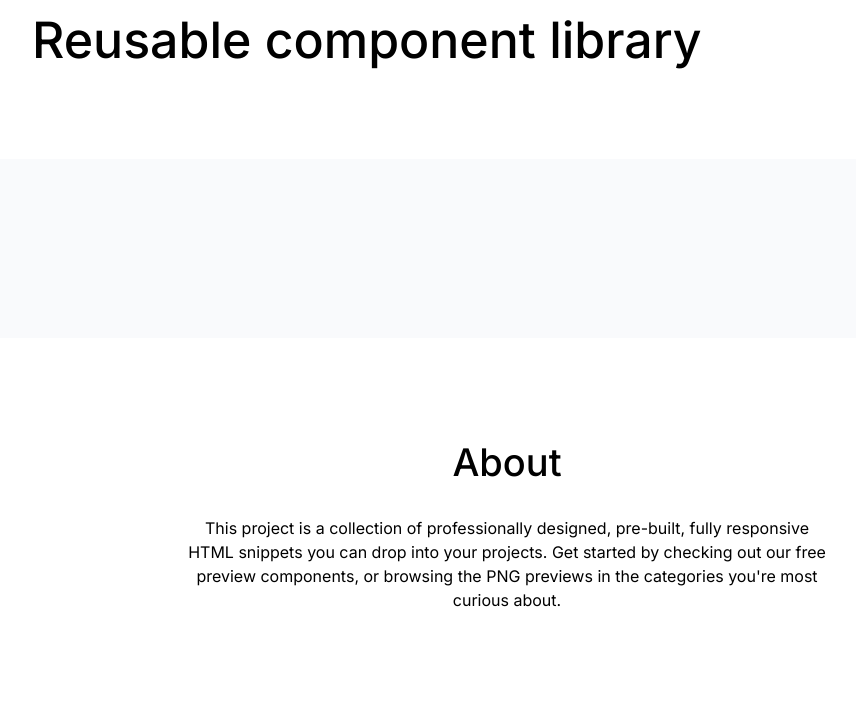
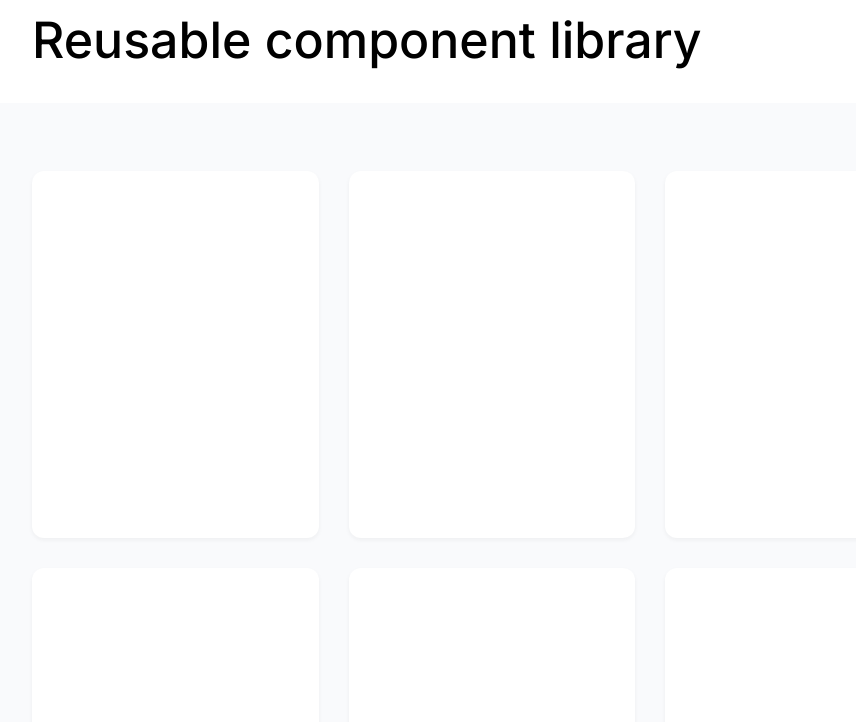
Before and after one commit to js-tasks-ru/htmlcss-20210513_aleksandra41, a website: page index.html in a window 1280 px wide. Shown: the part 78-800 px from the top of the page, without its empty margins (133-989 px from the left). Drawn offline with Linux system fonts and the light colour scheme.

Commit message:
add cards on main page

```diff
--- /dev/null
+++ b/components/preview/preview.css
@@ -0,0 +1,33 @@
+.preview {
+    padding: 68px 0 204px;
+}
+
+.preview__container {
+    display: inline-flex;
+    margin: -15px;
+    flex-wrap: wrap;
+    min-width: 100%;
+}
+
+.preview__card {
+    display: flex;
+    flex-direction: column;
+    justify-content: space-between;
+    height: 367px;
+    background: var(--white);
+    box-shadow: 0 2px 4px rgba(33, 36, 41, 0.05);
+    border-radius: 12px;
+    padding: 80px 26px 30px;
+}
+
+.preview__card-container {
+    flex: 1 0 33%;
+    padding: 15px;
+}
+
+.preview__card-title {
+    margin: 0;
+    font-weight: 500;
+    font-size: 21px;
+    text-align: center;
+}
--- a/index.html
+++ b/index.html
@@ -6,6 +6,7 @@
         <link rel="stylesheet" href="./components/page/page.css">
         <link rel="stylesheet" href="./components/header/header.css">
         <link rel="stylesheet" href="./components/footer/footer.css">
+        <link rel="stylesheet" href="./components/preview/preview.css">
     </head>
     <body class='page'>
         <header class='header'>
@@ -20,7 +21,20 @@
                 <h1 class='header__title'>Reusable component library</h1>
             </div>
         </header>
-        <main class='page__main'><div class='page__box'></div></main>
+        <main class='page__main'>
+            <div class='preview'>
+                <div class='page__box'>
+                    <div class='preview__container'>
+                        <div class='preview__card-container'><div class='preview__card'></div></div>
+                        <div class='preview__card-container'><div class='preview__card'></div></div>
+                        <div class='preview__card-container'><div class='preview__card'></div></div>
+                        <div class='preview__card-container'><div class='preview__card'></div></div>
+                        <div class='preview__card-container'><div class='preview__card'></div></div>
+                        <div class='preview__card-container'><div class='preview__card'></div></div>
+                    </div>
+                </div>
+            </div>
+        </main>
         <footer class='footer'>
             <div class='page__box'>
                 <h2 class='footer__title'>About</h2>
```
